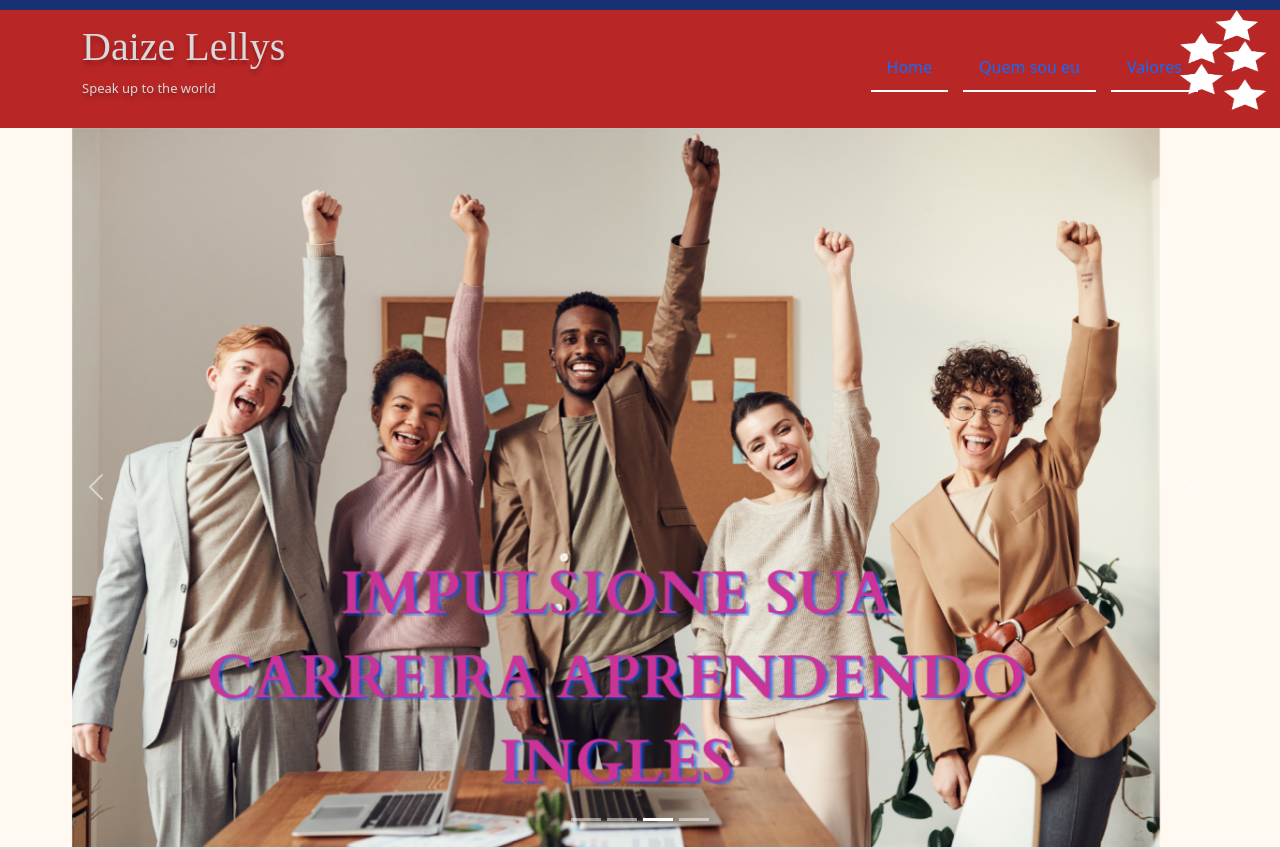
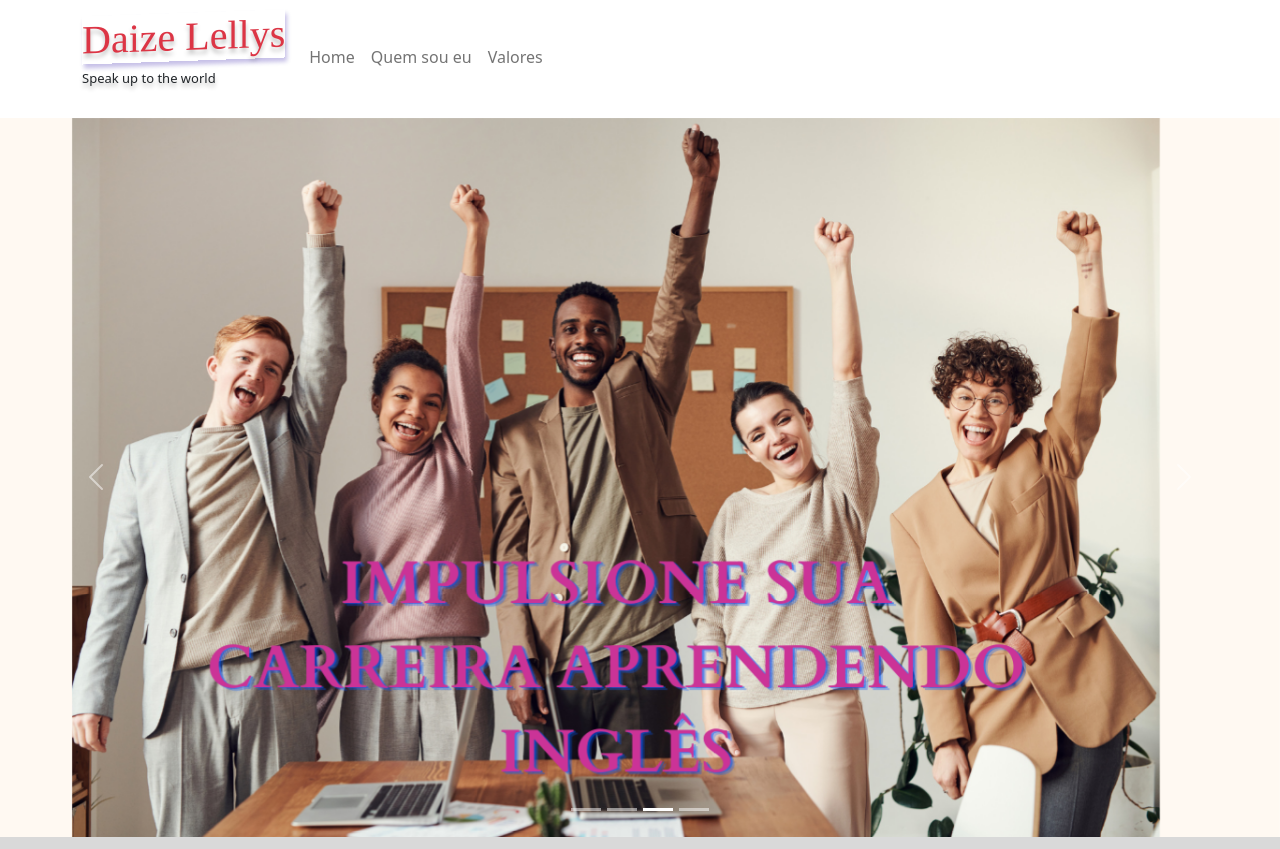
Before and after one commit to ellen-ls/DaizeLellys-ingles, a React (Create React App) app: page / in a window 1280 px wide. Shown: the top 849 px of the page. Built offline with nearby package versions, Linux system fonts and the light colour scheme; a web font is replaced by a local one.

Commit message:
consertando a header

```diff
--- a/src/pages/Header/Header.css
+++ b/src/pages/Header/Header.css
@@ -5,14 +5,12 @@
 
 /* ----- Header ----- */
 
-.header{
-    background-color: #B92626;
-    border-top: 10px solid #173174;
+
+.text-danger{
+    box-shadow: 2px 4px 4px 0px rgba(28, 5, 161, 0.25);
+    transform: skewY(-2deg);
 }
 
-.container{
-   width: 100%;
-}
 
 .div-logo{
     display: flex;
@@ -22,20 +20,21 @@
 
 .logo{
     font-family: 'Italianno', cursive;
-    font-size: 40px;
+    font-size: 50px;
     text-decoration: none;
     text-shadow: 0px 4px 4px rgba(0, 0, 0, 0.25);
-    color: #D9D9D9;
+
 
 }
 
-.text-logo + a{
+.text-logo{
     font-size: 13px;
-    color:#D9D9D9;
+    color:#080707;
     text-shadow: 0px 4px 4px rgba(0, 0, 0, 0.25);
 }
 
 .info-header{
+
     display: flex;
     flex-direction: row;
     justify-content: space-between;
@@ -57,12 +56,3 @@
     border-bottom:2px solid #D9D9D9;
 
 }
-
-.estrelas{
-    width: 100px;
-    height: 100px;
-    bottom:10px ;
-    top: 0;
-    right: 0;
-    position: absolute;
-}
--- a/src/pages/Header/Header.js
+++ b/src/pages/Header/Header.js
@@ -2,28 +2,29 @@
 import './Header.css'
 import Container from 'react-bootstrap/Container';
 import Navbar from 'react-bootstrap/Navbar';
-import estrelas from './Img/estrelas.png'
+import { Nav} from 'react-bootstrap';
+
 
 const Header = () => {
   return (
-    <Navbar expand="lg" className="header">
+    <Navbar expand="lg" className="bg-body-tertiary">
       <Container>
-
         <Navbar.Brand href="#home">
-          <h2 className='logo'>Daize Lellys</h2>
-          <p className='text-logo'>Speak up to the world</p>
-        </Navbar.Brand>
-        <nav className='info-header'>
-          <a className='nav-link' href='home'>Home</a>
-          <a className='nav-link' href='qm sou eu'>Quem sou eu</a>
-          <a className='nav-link' href='valores'>Valores</a>
-          <img className='estrelas' src={estrelas} alt=''/>
-
-       </nav>
+          <h2 className='text-danger logo'>Daize Lellys</h2>
+          <p className='text-dark text-logo'>Speak up to the world</p>
+          </Navbar.Brand>
+        <Navbar.Toggle aria-controls="basic-navbar-nav" />
+        <Navbar.Collapse id="basic-navbar-nav">
+          <Nav className="me-auto">
+            <Nav.Link href="#home">Home</Nav.Link>
+            <Nav.Link href="#link">Quem sou eu</Nav.Link>
+            <Nav.Link href="#link">Valores</Nav.Link>
+            </Nav>
+        </Navbar.Collapse>
+      </Container>
+    </Navbar>
 
 
-      </Container>
-    </Navbar>
   );
 
 
--- a/src/pages/Sobre/Sobre.js
+++ b/src/pages/Sobre/Sobre.js
@@ -6,7 +6,7 @@
 import daizeSobre from './Img/daize-sobre.jpg'
 import Row from 'react-bootstrap/Row';
 import Col from 'react-bootstrap/Col';
-import { RxHeight } from 'react-icons/rx';
+
 
 
 const Sobre = () => {
```
Also changed, not shown: src/pages/Header/Img/estrelas.png (deleted).
